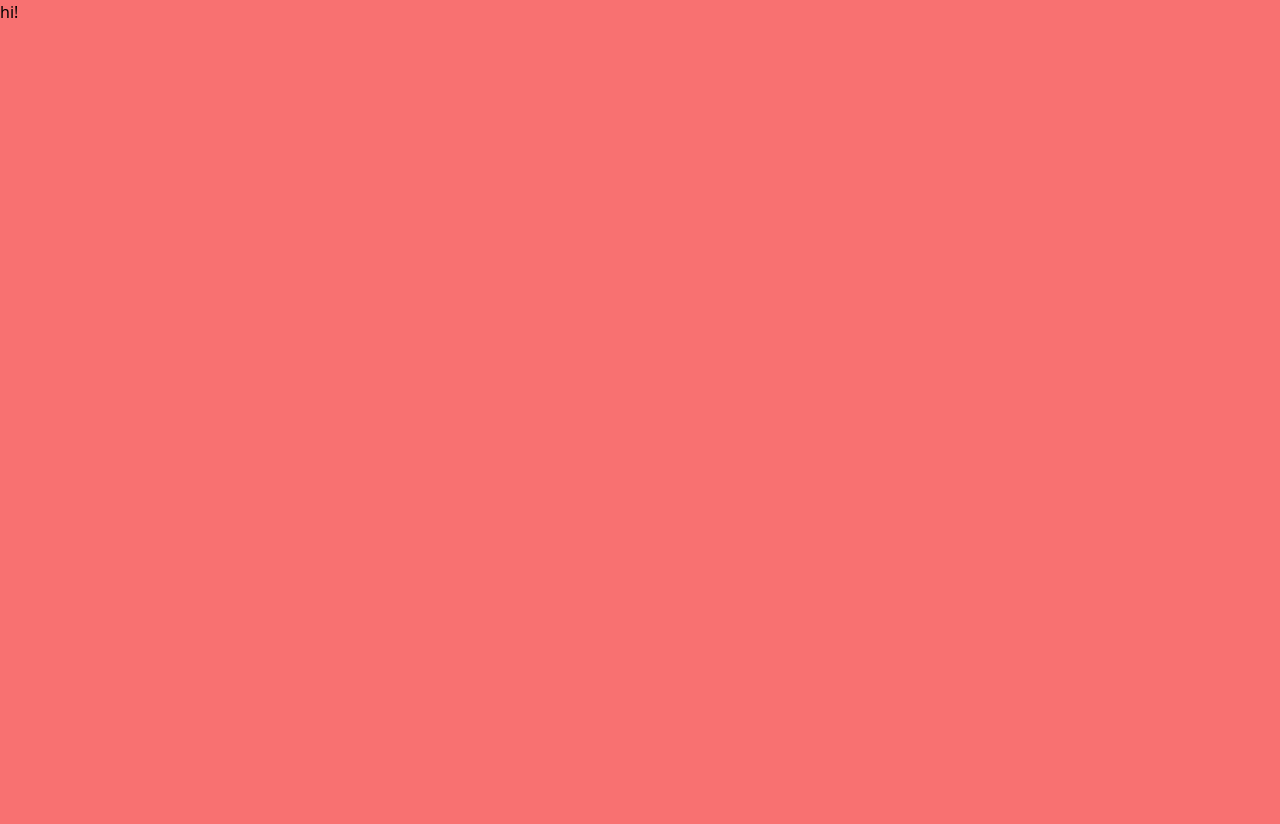
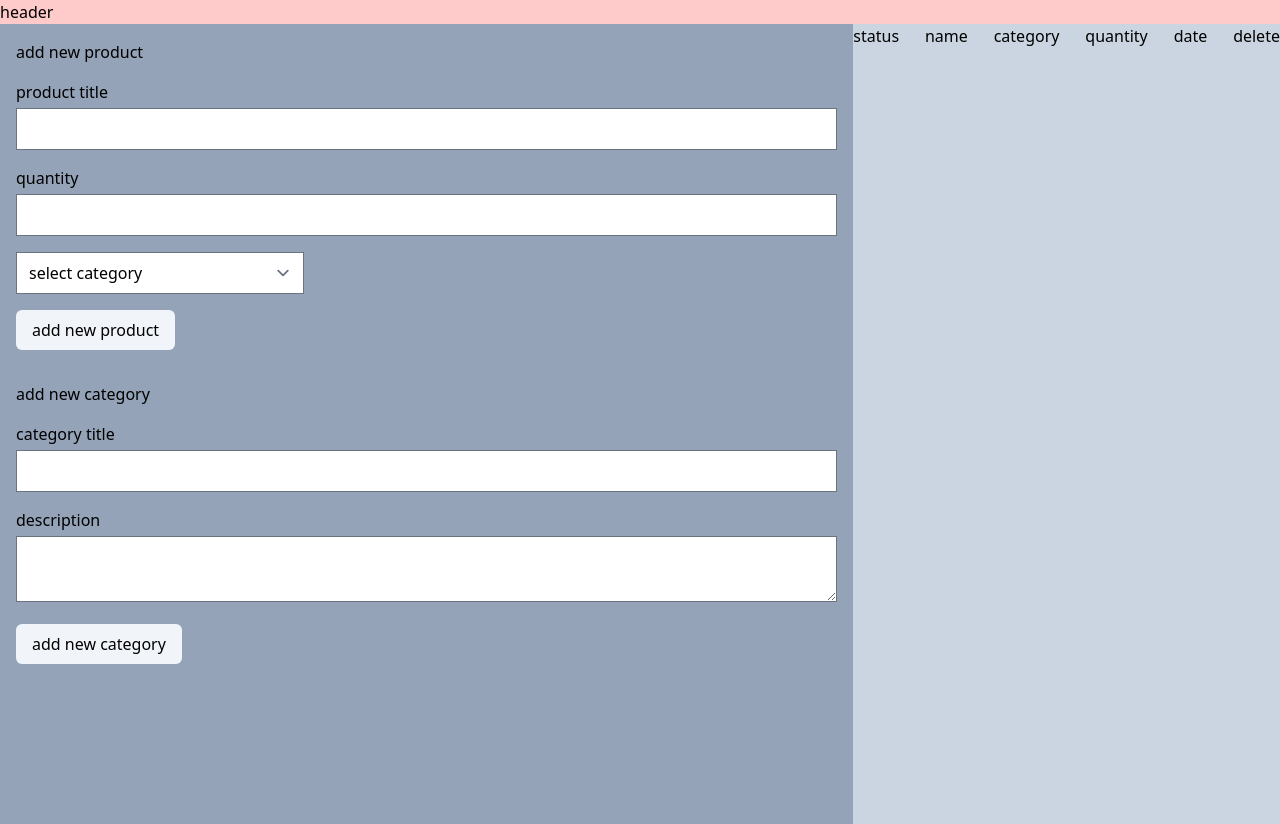
Before and after one commit to Soheiljafarnejad/Inventory-App, a website: page index.html in a window 1280 px wide. Before the commit the page ends 800 px from the top, so only its background shows below. Drawn offline with Linux system fonts and the light colour scheme.

Commit message:
add layout

```diff
--- a/index.html
+++ b/index.html
@@ -1,13 +1,70 @@
 <!DOCTYPE html>
 <html lang="en">
+
 <head>
     <meta charset="UTF-8">
     <meta http-equiv="X-UA-Compatible" content="IE=edge">
     <meta name="viewport" content="width=device-width, initial-scale=1.0">
-    <link rel="stylesheet" href="./public/build/tailwind.css"/>
+    <link rel="stylesheet" href="./public/build/tailwind.css" />
     <title>inventory</title>
 </head>
-<body class="bg-red-400">
-    <h1>hi!</h1>
+
+<body>
+    <header class="bg-red-200">header</header>
+    <section class="h-screen grid grid-cols-12">
+        <!-- forms -->
+        <section class="bg-slate-400 col-span-8">
+            <!-- new product -->
+            <form class="p-4 flex flex-col items-start gap-y-4 ">
+                <h2>add new product</h2>
+                <div class="w-full">
+                    <label class="block mb-1" for="product-title">product title</label>
+                    <input class="w-full" id="product-title" type="text" />
+                </div>
+                <div class="w-full">
+                    <label class="block mb-1" for="product-qouantity">quantity</label>
+                    <input class="w-full" id="product-qouantity" type="number" />
+                </div>
+                <div class="w-full">
+                    <select class="w-72">
+                        <option>select category</option>
+                        <option>a</option>
+                        <option>b</option>
+                    </select>
+                </div>
+                <button type="submit" class="bg-slate-100 py-2 px-4 rounded-md">
+                    add new product
+                </button>
+            </form>
+            <!-- new Category -->
+            <form class="p-4 flex flex-col items-start gap-y-4 ">
+                <h2>add new category</h2>
+                <div class="w-full">
+                    <label class="block mb-1" for="category-title">category title</label>
+                    <input class="w-full" id="category-title" type="text" />
+                </div>
+                <div class="w-full">
+                    <label class="block mb-1" for="category-description">description</label>
+                    <textarea id="category-description" class="w-full"></textarea>
+                </div>
+
+                <button type="submit" class="bg-slate-100 py-2 px-4 rounded-md">
+                    add new category
+                </button>
+            </form>
+        </section>
+        <!-- productList -->
+        <section class="bg-slate-300 col-span-4">
+            <div class="flex items-center justify-between gap-x-2">
+                <div>status</div>
+                <div>name</div>
+                <div>category</div>
+                <div>quantity</div>
+                <div>date</div>
+                <div>delete</div>
+            </div>
+        </section>
+    </section>
 </body>
+
 </html>
--- a/package.json
+++ b/package.json
@@ -10,6 +10,7 @@
   "author": "",
   "license": "ISC",
   "devDependencies": {
+    "@tailwindcss/forms": "^0.5.1",
     "autoprefixer": "^10.4.7",
     "postcss-cli": "^9.1.0",
     "tailwindcss": "^3.0.24"
--- a/tailwind.config.js
+++ b/tailwind.config.js
@@ -3,5 +3,7 @@ module.exports = {
   theme: {
     extend: {},
   },
-  plugins: [],
+  plugins: [
+    require('@tailwindcss/forms'),
+  ],
 }
```
Also changed, not shown: public/build/tailwind.css, 1 other file.
